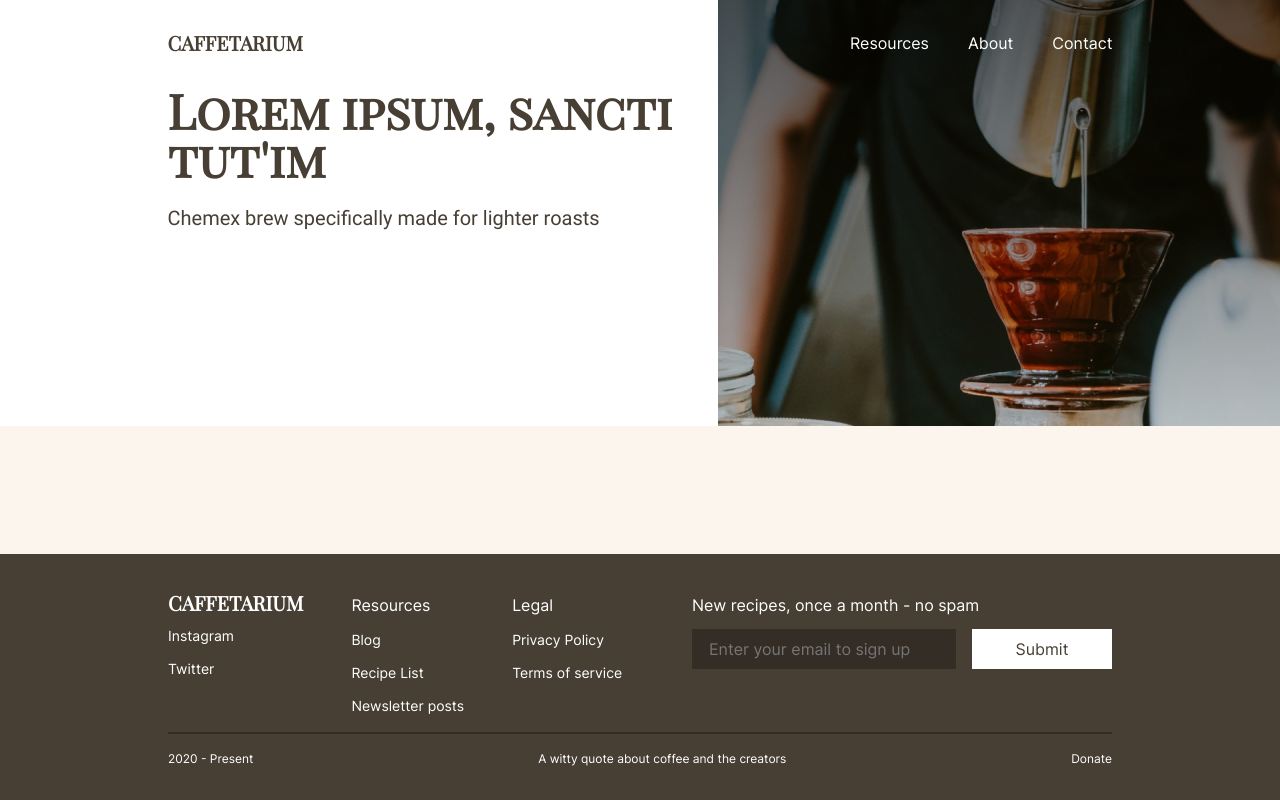
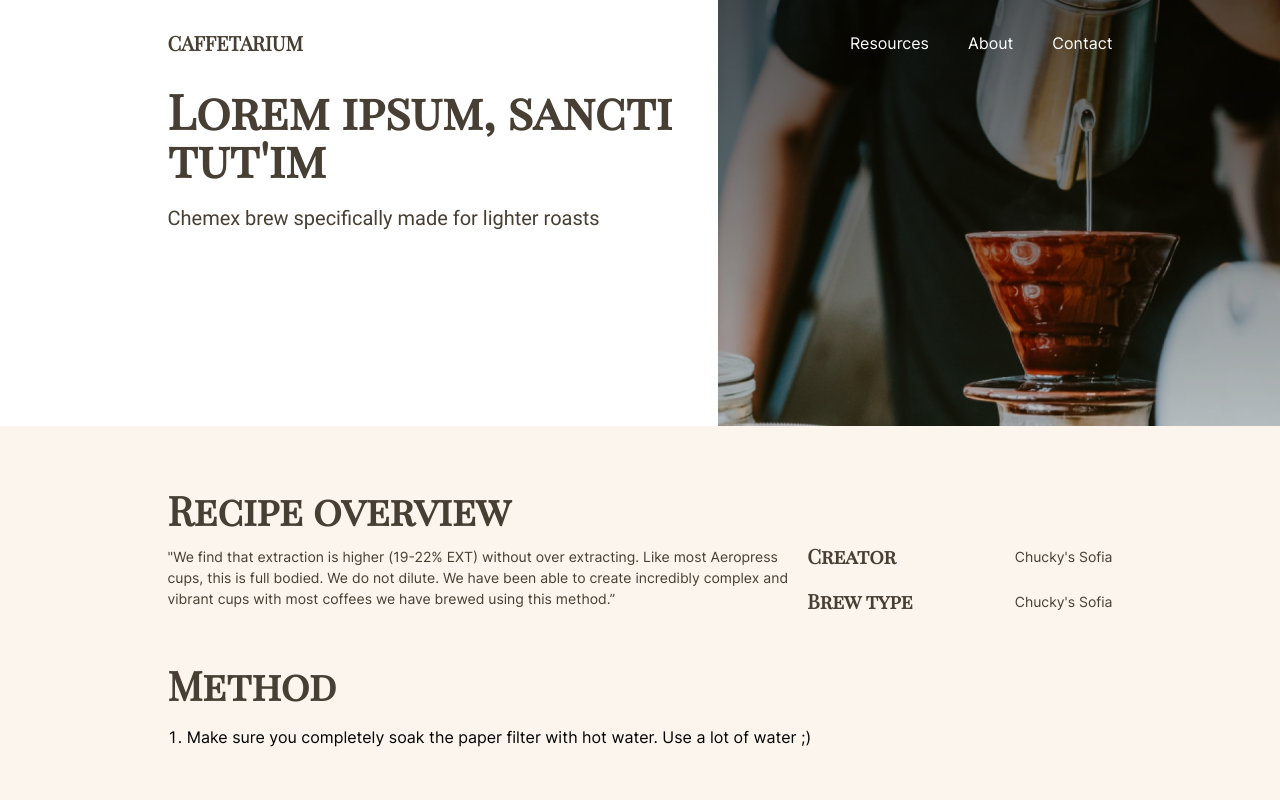
Before and after one commit to alextraykov/coffeeproject, a Gatsby site: page /first-post in a window 1280 px wide. Shown: the top 800 px of the page. Built offline with nearby package versions, Linux system fonts and the light colour scheme; Gatsby itself is replaced by a stand-in of ours.

Commit message:
adding list for recipe

```diff
--- a/src/components/Hero.js
+++ b/src/components/Hero.js
@@ -31,7 +31,7 @@ const Image = styled.div`
     z-index: -1;
     background-image: url("${HeroImage}");
     background-repeat: no-repeat;
-    // background-size: cover;
+    background-size: cover;
 `;
 
 const Hero = props => {
--- a/src/style/components/Spacing.js
+++ b/src/style/components/Spacing.js
@@ -11,6 +11,7 @@ const SpacingTag = styled.div`
         padding: 0;
         background: transparent;
         display: inline-block;
+        flex-shrink: 0;
       `;
   }}
 `;
--- a/src/templates/recipePost.js
+++ b/src/templates/recipePost.js
@@ -2,21 +2,98 @@ import React from "react";
 import { graphql } from "gatsby";
 
 import GlobalStyle from "../style/global/GlobalStyle";
+import Heading from "../style/components/Text/Heading";
+import Spacing from "../style/components/Spacing";
+import Text from "../style/components/Text/Text";
 
+import Button from "../components/Button";
 import Hero from "../components/Hero";
 import Layout from "../components/layout";
 import Section from "../components/Section";
+import styled from "styled-components";
 
 
+const Vertical = styled.div`
+  display: flex;
+  flex-direction: column;
+  justify-content: space-between;
+  align-items: flex-start;
+  width: 100%;
+  height: 100%;
+`;
+
+const Inner = styled.div`
+  display: flex;
+  flex-direction: ${props => !!props.vertical ? "column" : "row"};
+  justify-content: space-between;
+  width: ${props => !!props.width ? props.width : "100%"};
+  flex-shrink: 0;
+`;
+
+const StepList = styled.ol`
+  list-style-position: inside;
+  font-family: Inter;
+  font-size: 16px;
+  font-weight: regular;
+`;
+
+const Step = styled.li``;
+
 const Template = ({ data, pageContext }) => {
-  console.log(data);
   return (
     <>
     <GlobalStyle />
     <div>
       <Layout>
         <Hero />
-        <Section />
+        <Section>
+          <Vertical>
+            <Heading size="l" color="taupe">
+              Recipe overview
+            </Heading>
+            <Spacing height="16px" />
+            <Inner>
+              <Inner vertical width="66%">
+                <Text type="body" color="taupe" align="left">
+                  "We find that extraction is higher (19-22% EXT) without over extracting. Like most Aeropress cups, this is full bodied. We do not dilute. We have been able to create incredibly complex and vibrant cups with most coffees we have brewed using this method.”
+                </Text>
+              </Inner>
+              <Spacing width="16px" />
+              <Vertical>
+                <Inner width="100%">
+                    <Heading size="s" color="taupe">Creator</Heading>
+                    <Text type="body" color="taupe">Chucky's Sofia</Text>
+                </Inner>
+                <Spacing height="24px" />
+                <Inner width="100%">
+                    <Heading size="s" color="taupe">Brew type</Heading>
+                    <Text type="body" color="taupe">Chucky's Sofia</Text>
+                </Inner>
+              </Vertical>
+            </Inner>
+            <Spacing height="53px" />
+            <Inner>
+              <Vertical>
+                <Heading size="l" color="taupe">Method</Heading>
+                <Spacing height="24px" />
+                <StepList>
+                  <Step>Make sure you completely soak the paper filter with hot water. Use a lot of water ;)</Step>
+                </StepList>
+              </Vertical>
+            </Inner>
+          </Vertical>
+        </Section>
+        <Section small>
+          <Heading size="l" color="taupe">
+           Support us with a cup of coffee
+          </Heading>
+          <Spacing height="17px" />
+          <Text type="button" color="taupe" align="center">
+           We would appreciate your humble support in order to keep this website up and running for longer. On top of that we believe that a good cup of coffee is always welcome, right?
+          </Text>
+          <Spacing height="32px" />
+          <Button path="/">Support us</Button>
+        </Section>
       </Layout>
     </div>
     </>
```
